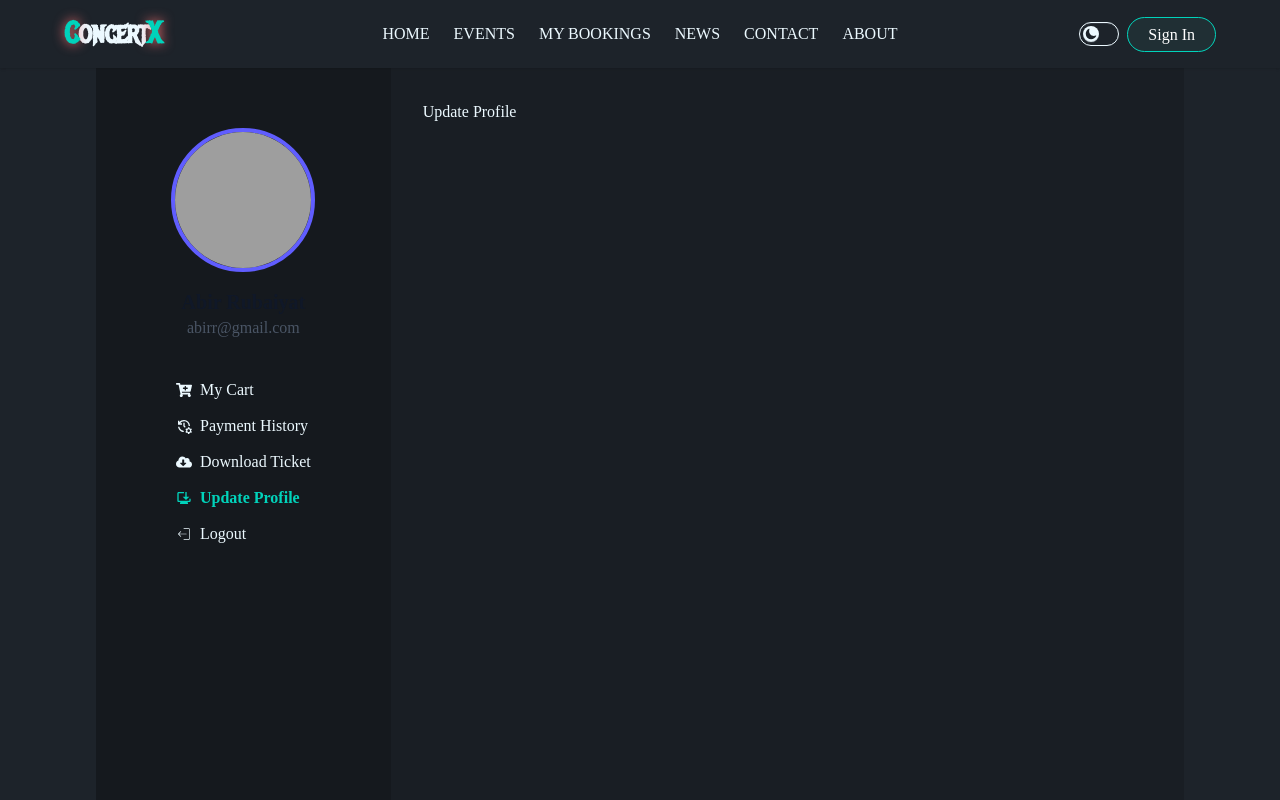
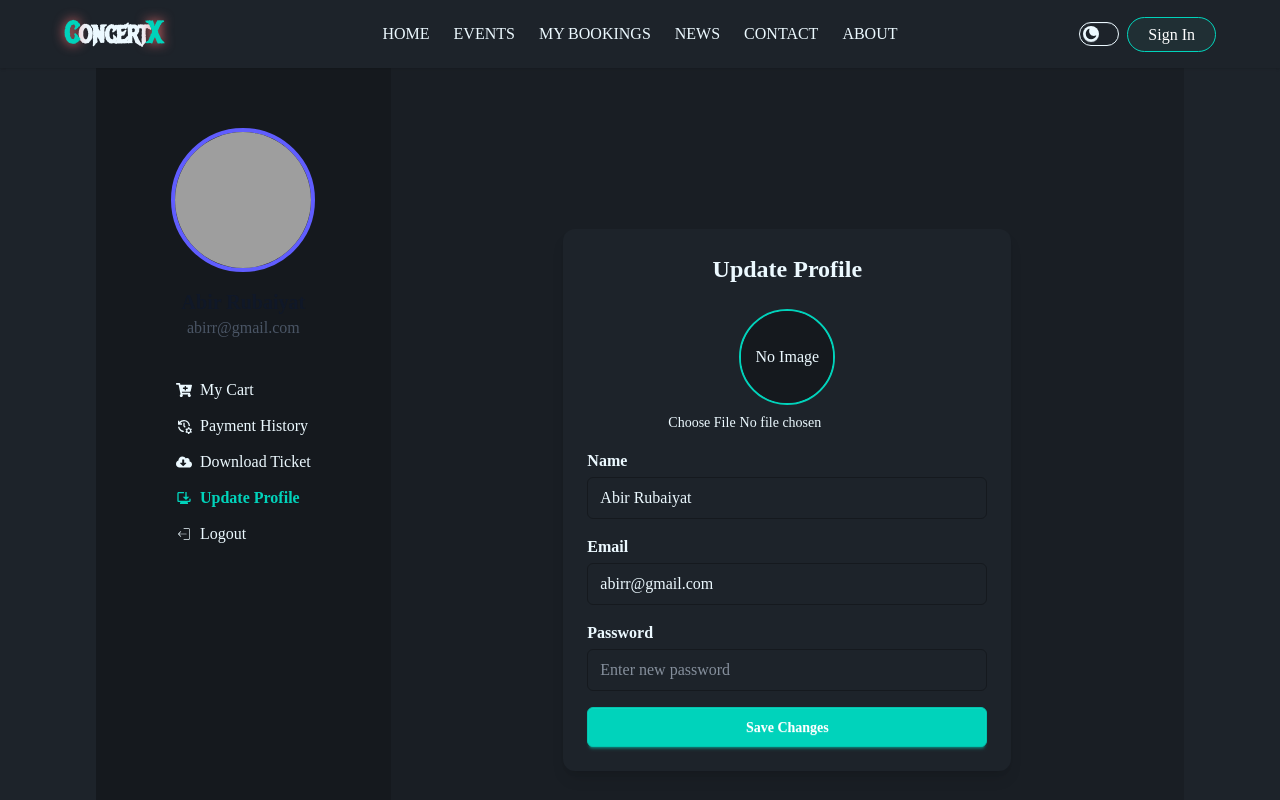
Before and after one commit to rubaiiyat/ConcertX, a React (Vite) app: page /user/profile/update-profile in a window 1280 px wide. Shown: the top 800 px of the page. Built offline with nearby package versions, Linux system fonts and the light colour scheme; grey boxes are pictures that could not be loaded; what @react-pdf/renderer would draw is missing.

Commit message:
add update profile page

```diff
--- /dev/null
+++ b/src/Components/UserProfile/UpdateProfile/UpdateProfile.jsx
@@ -0,0 +1,106 @@
+import React, { useState } from "react";
+
+const UpdateProfile = () => {
+  const [name, setName] = useState("Abir Rubaiyat");
+  const [email, setEmail] = useState("abirr@gmail.com");
+  const [password, setPassword] = useState("");
+  const [profilePic, setProfilePic] = useState(null);
+
+  const handleProfilePicChange = (e) => {
+    if (e.target.files && e.target.files[0]) {
+      setProfilePic(URL.createObjectURL(e.target.files[0]));
+    }
+  };
+
+  const handleSubmit = (e) => {
+    e.preventDefault();
+    alert("Profile updated!");
+  };
+
+  return (
+    <div className="min-h-screen bg-base-200 flex items-center justify-center p-4">
+      <div className="bg-base-100 shadow-lg rounded-xl w-full max-w-md p-6">
+        <h2 className="text-2xl font-bold mb-6 text-center text-base-content">
+          Update Profile
+        </h2>
+
+        <form onSubmit={handleSubmit} className="space-y-4">
+          {/* Profile Picture */}
+          <div className="flex flex-col items-center">
+            <div className="w-24 h-24 rounded-full overflow-hidden mb-2 border-2 border-accent">
+              {profilePic ? (
+                <img
+                  src={profilePic}
+                  alt="Profile"
+                  className="w-full h-full object-cover"
+                />
+              ) : (
+                <div className="w-full h-full flex items-center justify-center bg-base-300 text-base-content">
+                  No Image
+                </div>
+              )}
+            </div>
+            <input
+              type="file"
+              accept="image/*"
+              onChange={handleProfilePicChange}
+              className="text-sm text-base-content"
+            />
+          </div>
+
+          {/* Name */}
+          <div>
+            <label className="block text-base-content font-semibold mb-1">
+              Name
+            </label>
+            <input
+              type="text"
+              value={name}
+              onChange={(e) => setName(e.target.value)}
+              className="w-full border border-base-300 rounded-md px-3 py-2 focus:outline-none focus:ring-2 focus:ring-accent"
+              required
+            />
+          </div>
+
+          {/* Email */}
+          <div>
+            <label className="block text-base-content font-semibold mb-1">
+              Email
+            </label>
+            <input
+              type="email"
+              value={email}
+              onChange={(e) => setEmail(e.target.value)}
+              className="w-full border border-base-300 rounded-md px-3 py-2 focus:outline-none focus:ring-2 focus:ring-accent"
+              required
+            />
+          </div>
+
+          {/* Password */}
+          <div>
+            <label className="block text-base-content font-semibold mb-1">
+              Password
+            </label>
+            <input
+              type="password"
+              value={password}
+              onChange={(e) => setPassword(e.target.value)}
+              placeholder="Enter new password"
+              className="w-full border border-base-300 rounded-md px-3 py-2 focus:outline-none focus:ring-2 focus:ring-accent"
+            />
+          </div>
+
+          {/* Save Button */}
+          <button
+            type="submit"
+            className="w-full btn btn-accent text-white font-semibold py-2 rounded-md transition"
+          >
+            Save Changes
+          </button>
+        </form>
+      </div>
+    </div>
+  );
+};
+
+export default UpdateProfile;
--- a/src/Routes/Routes.jsx
+++ b/src/Routes/Routes.jsx
@@ -11,6 +11,7 @@ import UserProfile from "../Components/UserProfile/UserProfile";
 import MyCarts from "../Components/UserProfile/MyCart/MyCarts";
 import PaymentHistory from "../Components/UserProfile/PaymentHistory/PaymentHistory";
 import DownloadTicket from "../Components/UserProfile/DownloadTicket/DownloadTicket";
+import UpdateProfile from "../Components/UserProfile/UpdateProfile/UpdateProfile";
 
 const Routes = createBrowserRouter([
   {
@@ -68,7 +69,7 @@ const Routes = createBrowserRouter([
           },
           {
             path: "update-profile",
-            element: <div>Update Profile</div>,
+            element: <UpdateProfile></UpdateProfile>,
           },
         ],
       },
```
